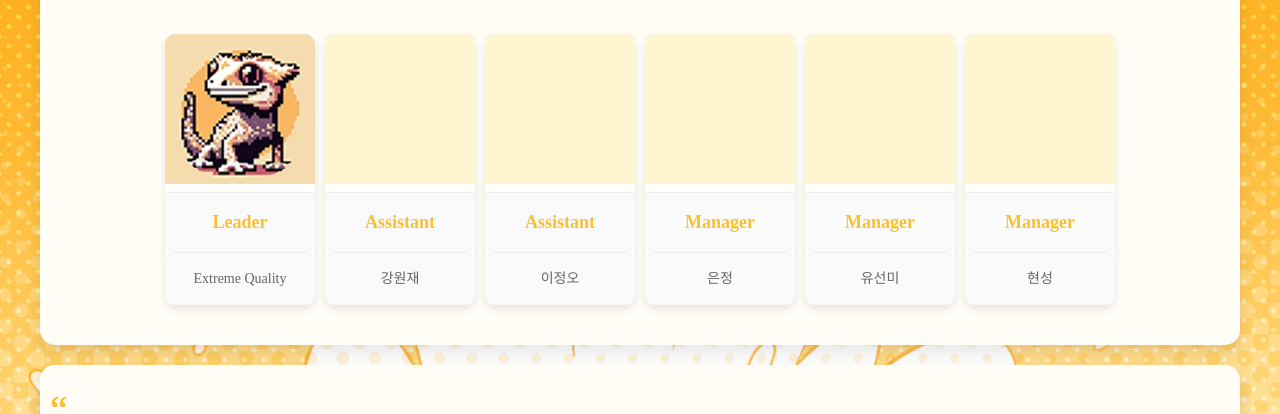
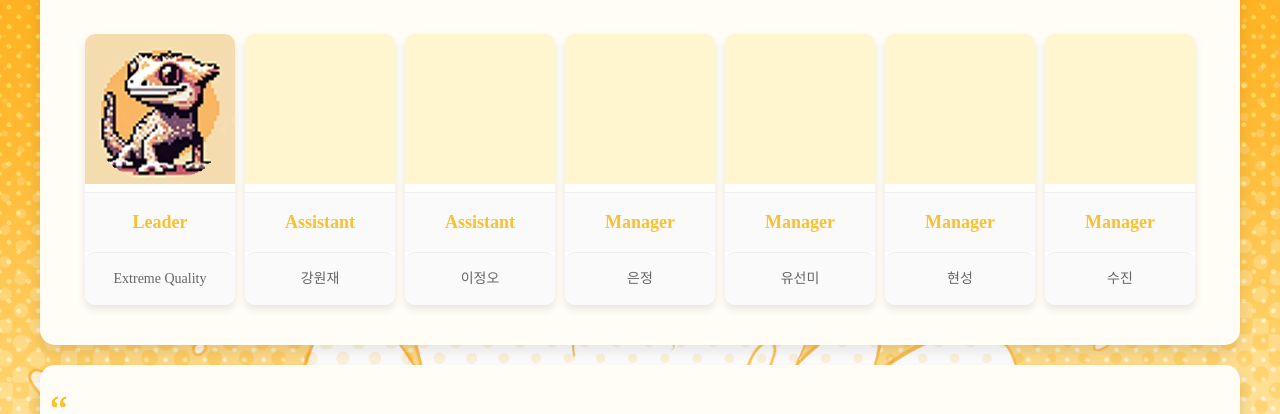
Before and after one commit to s00j1n/Extreme, a plain HTML site: page index.html in a window 1280 px wide. Shown: the part 189-603 px from the top of the page. Drawn offline with Linux system fonts and the light colour scheme; a web font is replaced by a local one.

Commit message:
Add files via upload

```diff
--- a/index.html
+++ b/index.html
@@ -632,6 +632,11 @@ html {
                 <div class="profile-info">Manager</div>
                 <div class="profile-description">현성</div>
             </div>
+            <div class="profile">
+                <img src="./img/2.png" alt="Team Member 6">
+                <div class="profile-info">Manager</div>
+                <div class="profile-description">수진</div>
+            </div>
         </div>
     </section>
 
```
